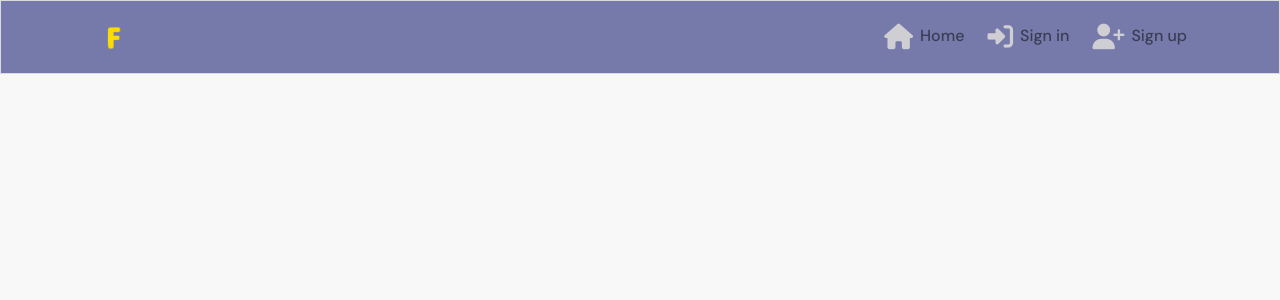
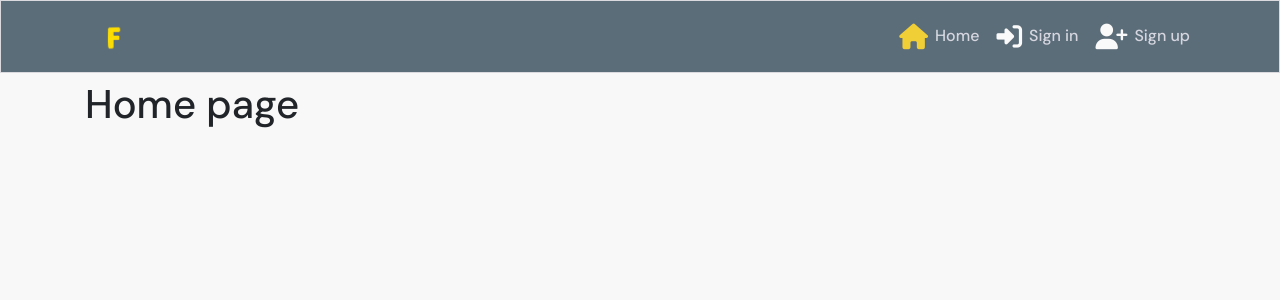
Before and after one commit to ibrahimjasim/fotogram, a React (Create React App) app: page / in a window 1280 px wide. Shown: the top 300 px of the page. Built offline with nearby package versions, Linux system fonts and the light colour scheme.

Commit message:
added the Router settings in index.js, added a Switch to the App.js file, then render propto the Route with the component to render

```diff
--- a/package.json
+++ b/package.json
@@ -13,7 +13,7 @@
     "react-bootstrap": "^1.6.3",
     "react-dom": "^17.0.2",
     "react-infinite-scroll-component": "^6.1.0",
-    "react-router-dom": "^5.3.4",
+    "react-router-dom": "^5.3.0",
     "react-scripts": "^4.0.3",
     "web-vitals": "^1.1.2"
   },
--- a/src/App.js
+++ b/src/App.js
@@ -1,10 +1,21 @@
 import styles from "./App.module.css";
 import NavBar from "./components/NavBar";
+import Container from "react-bootstrap/Container";
+import {Route, Switch} from 'react-router-dom';
 
 function App() {
   return (
     <div className={styles.App}>
       <NavBar />
+      <Container className={styles.Main}>
+        <Switch>
+            <Route exact path="/" render={()=> <h1>Home page</h1>}  />
+            <Route exact path="/signin" render={()=> <h1>Sign in</h1>} />
+            <Route exact path="/signup" render={()=> <h1>Sign up</h1>} />
+            <Route render={()=> <p>Page not found</p>} />
+        </Switch>
+
+      </Container>
     </div>
   );
 }
--- a/src/App.module.css
+++ b/src/App.module.css
@@ -2,6 +2,10 @@
     font-family: "DM Sans", sans-serif;
     background-color: #f8f8f8;
     min-height: 100vh;
+  }
+
+  .Main {
+    padding-top: 80px;
   }
 
   * {
@@ -9,7 +13,7 @@
   }
 
   a {
-    color: #555555;
+    color: #d5d6df;
     transition: color ease-in-out 0.3s;
   }
 
@@ -18,12 +22,12 @@
   }
 
   a:hover i {
-    color: #2142b2;
+    color: #f0ce36;
     transition: color ease-in-out 0.3s;
   }
 
   i {
-    color: #cfced3;
+    color: #fafafa;
     font-size: 1.6rem;
     padding: 7px;
     vertical-align: middle;
@@ -32,5 +36,5 @@
   i:hover {
     cursor: pointer;
     transition: color ease-in-out 0.3s;
-    color: #2142b2;
+    color: #979ba8;
   }
--- a/src/components/NavBar.js
+++ b/src/components/NavBar.js
@@ -2,26 +2,42 @@
 import { Navbar, Container, Nav } from "react-bootstrap";
 import logo from "../assets/logo.png";
 import styles from "../styles/NavBar.module.css";
+import { NavLink } from "react-router-dom";
 
 const NavBar = () => {
   return (
     <Navbar className={styles.NavBar} expand="md" fixed="top">
       <Container>
-        <Navbar.Brand>
-          <img src={logo} alt="logo" height="45" />
-        </Navbar.Brand>
+        <NavLink to="/">
+          <Navbar.Brand>
+            <img src={logo} alt="logo" height="45" />
+          </Navbar.Brand>
+        </NavLink>
         <Navbar.Toggle aria-controls="basic-navbar-nav" />
         <Navbar.Collapse id="basic-navbar-nav">
           <Nav className="ml-auto text-left">
-            <Nav.Link>
+            <NavLink
+              exact
+              className={styles.NavLink}
+              activeClassName={styles.Active}
+              to="/"
+            >
               <i className="fas fa-home"></i>Home
-            </Nav.Link>
-            <Nav.Link>
+            </NavLink>
+            <NavLink
+              className={styles.NavLink}
+              activeClassName={styles.Active}
+              to="/signin"
+            >
               <i className="fas fa-sign-in-alt"></i>Sign in
-            </Nav.Link>
-            <Nav.Link>
+            </NavLink>
+            <NavLink
+              to="/signup"
+              className={styles.NavLink}
+              activeClassName={styles.Active}
+            >
               <i className="fas fa-user-plus"></i>Sign up
-            </Nav.Link>
+            </NavLink>
           </Nav>
         </Navbar.Collapse>
       </Container>
--- a/src/index.js
+++ b/src/index.js
@@ -1,14 +1,17 @@
-import React from 'react';
-import ReactDOM from 'react-dom';
-import './index.css';
-import App from './App';
-import reportWebVitals from './reportWebVitals';
+import React from "react";
+import ReactDOM from "react-dom";
+import "./index.css";
+import App from "./App";
+import reportWebVitals from "./reportWebVitals";
+import { BrowserRouter as Router } from "react-router-dom";
 
 ReactDOM.render(
   <React.StrictMode>
-    <App />
+    <Router>
+      <App />
+    </Router>
   </React.StrictMode>,
-  document.getElementById('root')
+  document.getElementById("root")
 );
 
 // If you want to start measuring performance in your app, pass a function
--- a/src/styles/NavBar.module.css
+++ b/src/styles/NavBar.module.css
@@ -1,4 +1,13 @@
 .NavBar {
-    background-color:#757aaa ;
+    background-color:#5c6d7a ;
     border: 1px solid #dadadf;
   }
+
+  .NavLink{
+    padding: 5px;
+
+  }
+
+  .Active i {
+    color: #f0ce36;
+  }
```
Also changed, not shown: 2 other files (tests, documents, lock files or other folders).
